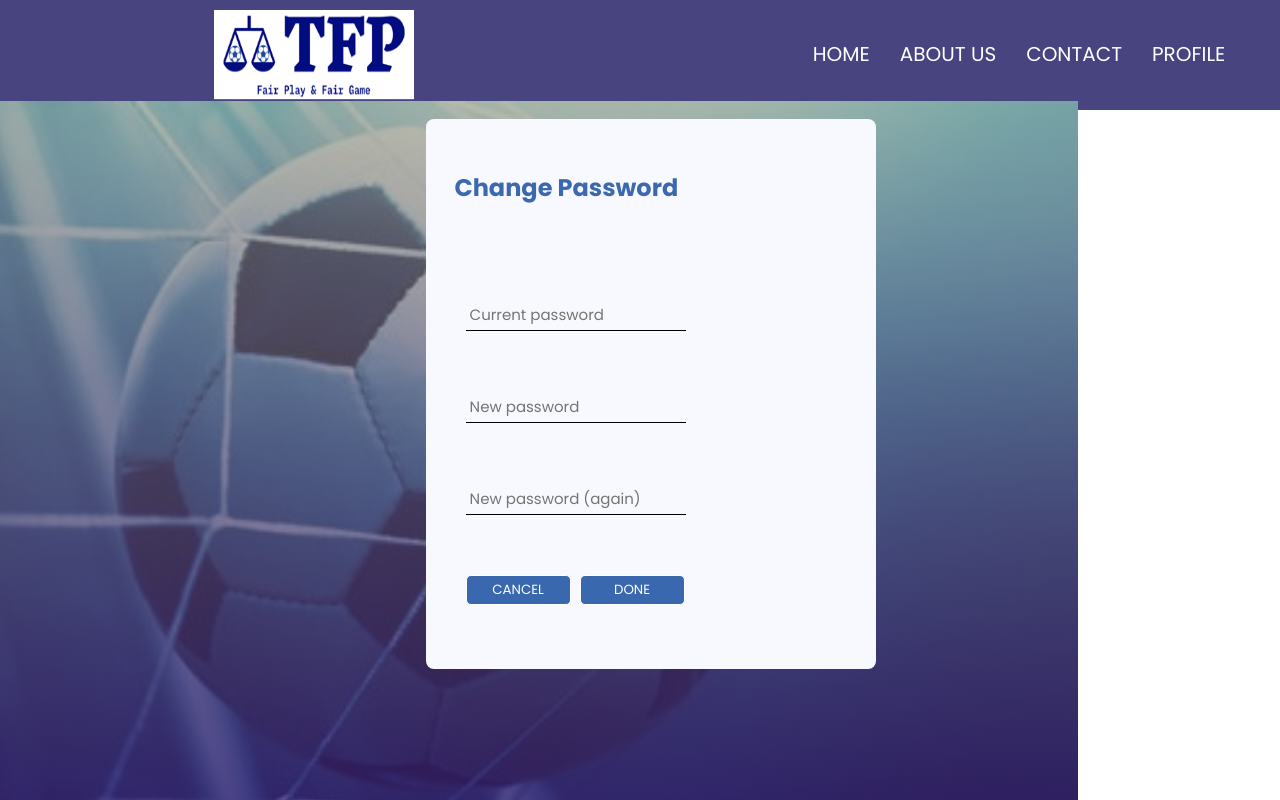
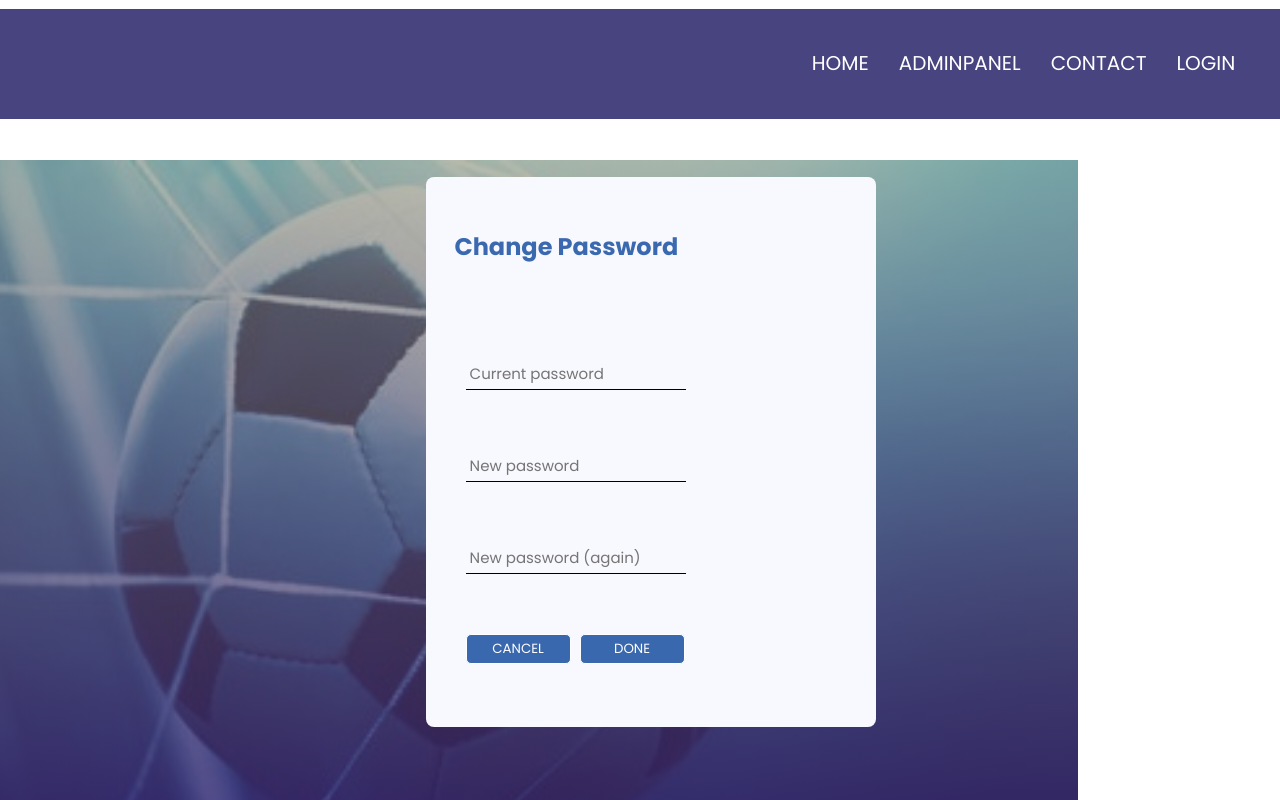
Before and after one commit to SU-CS308-22FA/Team-41-Frontend, a Vue app: page /ChangePassword in a window 1280 px wide. Shown: the top 800 px of the page. Built offline with nearby package versions, Linux system fonts and the light colour scheme.

Commit message:
huge style changes

```diff
--- a/src/components/ChangePassword.vue
+++ b/src/components/ChangePassword.vue
@@ -1,6 +1,6 @@
 
 <template>
-    <LoggedNavBar></LoggedNavBar>
+    <NavBar></NavBar>
 
     <div class="container">
 
@@ -25,13 +25,13 @@
 </template>
 
 <script>
-    import LoggedNavBar from './LoggedNavBar.vue'
+    import NavBar from './NavBar.vue'
 
     export default {
         path: '/EditProfile',
         name: 'EditProfile',
         components: {
-            LoggedNavBar,
+            NavBar,
         },
         methods: {
             goToProfile() {
--- a/src/components/EditProfile.vue
+++ b/src/components/EditProfile.vue
@@ -1,5 +1,5 @@
 <template>
-    <LoggedNavBar></LoggedNavBar>
+    <NavBar></NavBar>
 
     <div class="container">
 
@@ -35,13 +35,13 @@
 </template>
 
 <script>
-    import LoggedNavBar from './LoggedNavBar.vue'
+    import NavBar from './NavBar.vue'
 
     export default {
         path: '/EditProfile',
         name: 'EditProfile',
         components: {
-            LoggedNavBar,
+            NavBar,
         },
         data(){
             return {
--- a/src/components/FeedBack.vue
+++ b/src/components/FeedBack.vue
@@ -1,5 +1,6 @@
 <template>
     <NavBar></NavBar>
+    <SideBar></SideBar>
     <div class="container">
         <form class="feedback-form" @submit.prevent="sendFeedback">
             <h2 style="color: rgba(17, 73, 158, 0.818)">Feedback Box</h2>
@@ -26,12 +27,14 @@
 
 <script>
     import NavBar from './NavBar.vue'
+    import SideBar from './SideBar.vue'
 
     export default {
         path: '/feedback',
         name: 'FeedBack',
         components: {
             NavBar,
+            SideBar
         },
         data(){
             return {
@@ -73,24 +76,12 @@
 
 
 <style scoped>
-    head{
-        box-sizing: border-box;
-        padding:0;
-        margin:0;
-    }
-
-    body{
-        margin: 0;
-        height: 100%;
-        position: absolute;
-        bottom:0px;
-    }
     .container{
-        background-image: linear-gradient(to bottom, rgba(145,146,122,0.62),rgba(47, 20, 109, 0.8)),url(../assets/ball.jpg);
-        background-size: cover;
+        display: flex;
+        background-color: rgb(142, 146, 185);
+        top: 110px;
         width: 136.3vh;
         height:100vh;
-        margin: 50px -10px 0 -10px;
         text-align: center;
         display: flex;
         padding-left: 33%;
--- a/src/components/LoggedNavBar.vue
+++ /dev/null
@@ -1,87 +0,0 @@
-<template>
-    <div class="nav">
-        <div class="logo">
-            <img src="../assets/tfpLogo.png" width=200px height=90px alt="">
-        </div>
-        <div class="navlinks">
-
-            <ul>
-                <li><router-link class= "navborder" to="/">HOME</router-link></li>
-                <li><router-link class= "navborder" to="">ABOUT US</router-link></li>
-                <li><router-link class= "navborder" to="/feedback">CONTACT</router-link></li>
-                <li><router-link class= "navborder" to="/ProfilePage">PROFILE</router-link></li>
-            </ul>
-        </div>
-    </div>
-</template>
-
-<script>
-    export default {
-        name: 'LoggedNavBar',
-        components: {},
-    };
-</script>
-
-<style scoped>
-    .nav{
-        background-color: rgba(31, 28, 101, 0.818);
-        height: 110px;
-        width: 101.2%;
-        color:white;
-        display:flex;
-        justify-content: space-between;
-        align-items: center;
-        margin: -60px -14.3px -50px -10px;
-    }
-    .logo{
-        padding: 10px 20px;
-        cursor: pointer;
-    }
-    img {
-    width: 200px;
-    height: 90px;
-    }
-
-    .navlinks{
-        font-size: larger;
-        float:right;
-        padding-right: 30px;
-        color: white;
-        text-decoration: none;
-        cursor: pointer;
-    }
-
-    .navlinks ul li{
-        display: inline-block;
-        padding-right: 30px;
-        cursor: pointer;
-        color: white;
-    }
-    .navborder{
-        color: white;
-        text-decoration: none;
-        font-size: 20px;
-
-    }
-
-    .navlinks ul li router-link{
-        text-decoration: none;
-        color: white;
-        font-size: 1.2rem;
-        cursor: pointer;
-        text-transform: uppercase;
-    }
-
-    .navborder::after{
-        content:"";
-        width: 0;
-        background-color:white;
-        height:2px;
-        display:block;
-        transition: width 0.3s ease;
-    }
-
-    .navborder:hover::after{
-        width:100%;
-    }
-</style>
--- a/src/components/Login.vue
+++ b/src/components/Login.vue
@@ -1,5 +1,6 @@
 <template>
     <NavBar></NavBar>
+    <SideBar></SideBar>
     <div class="container">
         <form class="login-form" @submit.prevent="login">
             <h2 style="color: rgba(17, 73, 158, 0.818)">Login</h2>
@@ -34,12 +35,14 @@
 
 <script>
     import NavBar from './NavBar.vue'
+    import SideBar from './SideBar.vue'
 
     export default {
         path: '/login',
         name: 'LogIn',
         components: {
             NavBar,
+            SideBar
         },
         data() {
             return {
@@ -110,7 +113,6 @@
         bottom:0px;
     }
     .container{
-        background-image: linear-gradient(to bottom, rgba(145,146,122,0.62),rgba(47, 20, 109, 0.8)),url(../assets/ball.jpg);
         background-size: cover;
         height:100vh;
         width: 136.3vh;
@@ -122,7 +124,7 @@
     }
 
     .login-form{
-        background-color: ghostwhite;
+        background-color: rgb(138, 138, 204);
         width: 450px;
         height: 550px;
         padding:30px;
--- a/src/components/ProfilePage.vue
+++ b/src/components/ProfilePage.vue
@@ -105,24 +105,18 @@
 </script>
 
 <style scoped>
-    head{
-        box-sizing: border-box;
-        padding:0;
-        margin:0;
-    }
 
     body{
-        margin: 0;
+        display: flex;
+        background-color: rgb(142, 146, 185);
+        top: 110px;
         height: 100%;
         position: absolute;
         bottom:0px;
     }
     .container{
-        background-image: linear-gradient(to bottom, rgba(145,146,122,0.62),rgba(47, 20, 109, 0.8)),url(../assets/ball.jpg);
-        background-size: cover;
         height:100vh;
         width: 136.3vh;
-        margin: 50px -10px 0 -10px;
         text-align: center;
         display: flex;
         padding-left: 33%;
--- a/src/components/SideBar.vue
+++ b/src/components/SideBar.vue
@@ -41,10 +41,10 @@
           >
 
             <span
-              v-for="(menuItem, index) in menuItems"
+              v-for="(menuItem, index) in menuItems.slice(1)"
               :key="index"
             >
-              <li>
+              <li >
                 <a :href="menuItem.link">
                   <i
                     class="bx"
@@ -155,7 +155,7 @@
         }
       },
       mounted() {
-        this.isOpened = this.isMenuOpen
+        this.isOpened = this.isMenuOpen;
       },
       watch: {
         isOpened() {
--- a/src/components/SignUp.vue
+++ b/src/components/SignUp.vue
@@ -125,7 +125,6 @@
         bottom:0px;
     }
     .container{
-        background-image: linear-gradient(to bottom, rgba(145,146,122,0.62),rgba(47, 20, 109, 0.8)),url(../assets/ball.jpg);
         background-size: cover;
         height:100vh;
         margin: 50px -10px 0 -10px;
```
Also changed, not shown: src/components/SideBarOld.vue (deleted, +0 -121 lines), 2 other files (tests, documents, lock files or other folders).
